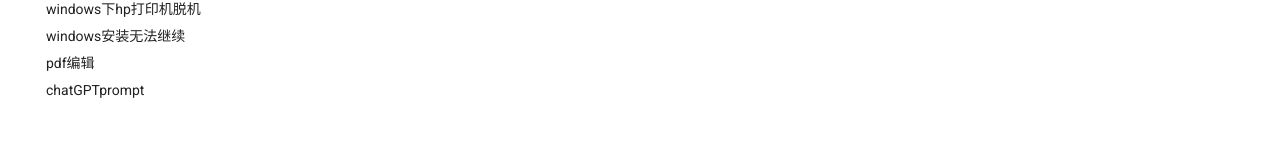
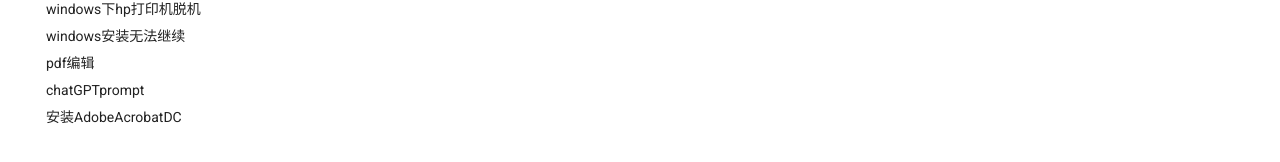
Before and after one commit to ymma98/technotes, an MkDocs documentation site: the page built from docs/杂谈/windows_everything的使用.md, in a window 1280 px wide. Shown: the part 392-554 px from the top of the page. Built offline with MkDocs 1.6.1 and Material for MkDocs 9.7.7, drawn with Linux system fonts in a browser that asks for light colours.

Commit message:
Update mkdocs.yml

```diff
--- a/mkdocs.yml
+++ b/mkdocs.yml
@@ -14,6 +14,7 @@ nav:
       - windows安装无法继续: 杂谈/windows安装无法继续.md
       - pdf编辑: 杂谈/pdf编辑.md
       - chatGPTprompt: 杂谈/chatGPT_prompt.md
+      - 安装AdobeAcrobatDC: 杂谈/安装AdobeAcrobatDC.md
   - Linux:
       - bash速查: Linux/bash速查.md
       - vim速查: Linux/vim速查.md
```
